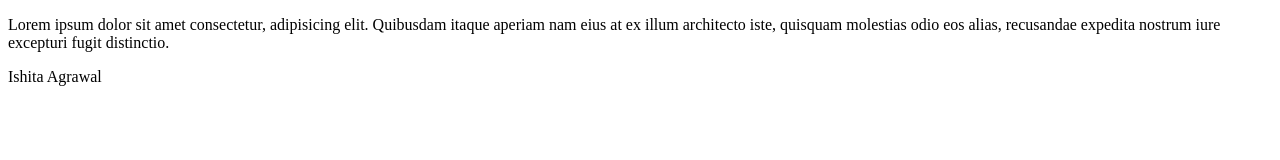
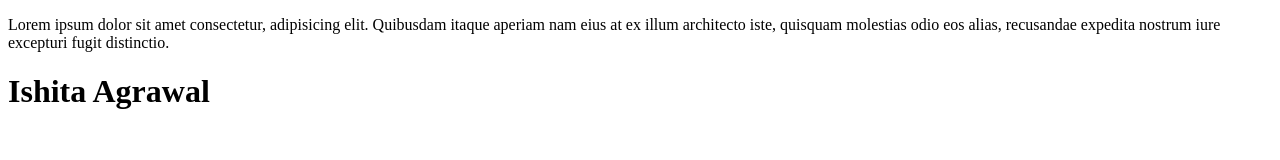
Before and after one commit to ishita-80/MyFirstSite, a plain HTML site: page index.html in a window 1280 px wide. Drawn offline with Linux system fonts and the light colour scheme.

Commit message:
Update index.html

```diff
--- a/index.html
+++ b/index.html
@@ -7,6 +7,6 @@
 </head>
 <body>
     <p>Lorem ipsum dolor sit amet consectetur, adipisicing elit. Quibusdam itaque aperiam nam eius at ex illum architecto iste, quisquam molestias odio eos alias, recusandae expedita nostrum iure excepturi fugit distinctio.</p>
-     <h>Ishita Agrawal</h>
+     <h1>Ishita Agrawal</h1>
 </body>
 </html>
```
